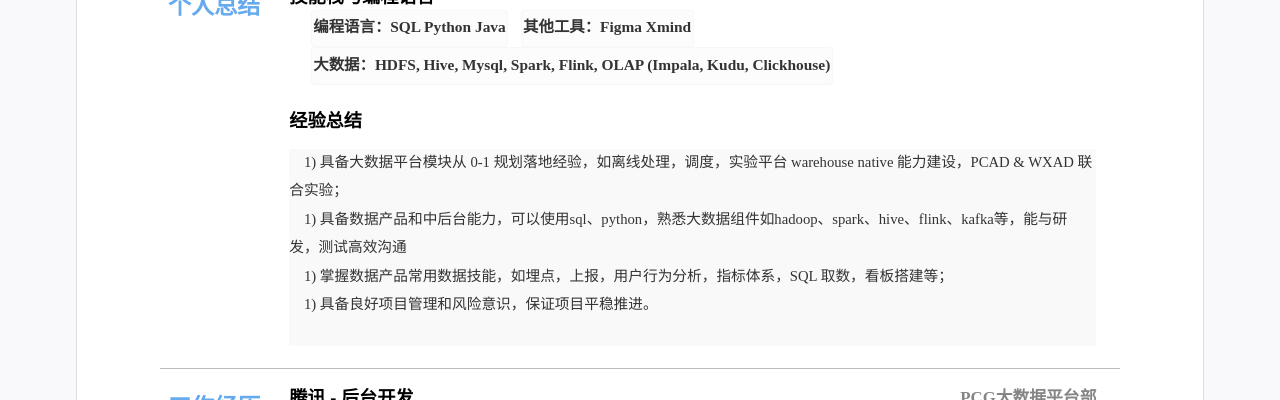
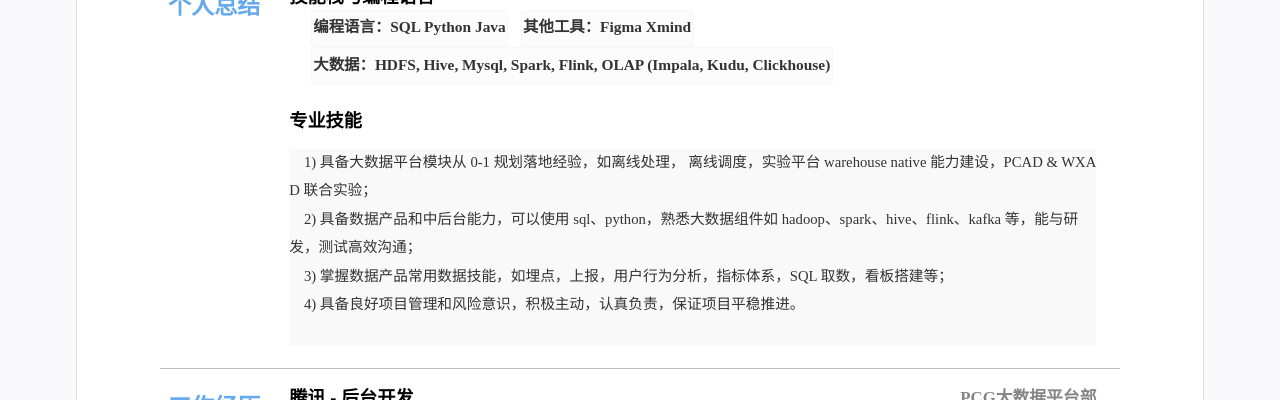
Before and after one commit to kuailexiaoshenxian/cn-wx-cv, a Jekyll site: the page built from index.html, in a window 1280 px wide. Shown: the part 319-719 px from the top of the page. Built offline with Jekyll 4.4.1, drawn with Linux system fonts in a browser that asks for light colours.

Commit message:
Update resume.yml

```diff
--- a/_data/resume.yml
+++ b/_data/resume.yml
@@ -47,12 +47,12 @@ main: #简历主要内容，
     - <font face="等线">其他工具：Figma Xmind</font>
     # - 数据可视化：Power BI, Tableau
     - <font face="等线">大数据：HDFS, Hive, Mysql, Spark, Flink, OLAP (Impala, Kudu, Clickhouse)</font>
-  - title: <font face="华文细黑粗体">经验总结</font>
+  - title: <font face="华文细黑粗体">专业技能</font>
 
-    detail:  <font face="等线">1) 具备大数据平台模块从 0-1 规划落地经验，如离线处理，调度，实验平台 warehouse native 能力建设，PCAD & WXAD 联合实验；</font> <br>  &nbsp &nbsp
-             <font face="等线">1) 具备数据产品和中后台能力，可以使用sql、python，熟悉大数据组件如hadoop、spark、hive、flink、kafka等，能与研发，测试高效沟通</font> <br>  &nbsp &nbsp
-             <font face="等线">1) 掌握数据产品常用数据技能，如埋点，上报，用户行为分析，指标体系，SQL 取数，看板搭建等；</font> <br>  &nbsp &nbsp
-             <font face="等线">1) 具备良好项目管理和风险意识，保证项目平稳推进。</font> <br>  &nbsp &nbsp
+    detail:  <font face="等线">1) 具备大数据平台模块从 0-1 规划落地经验，如离线处理， 离线调度，实验平台 warehouse native 能力建设，PCAD & WXAD 联合实验；</font> <br>  &nbsp &nbsp
+             <font face="等线">2) 具备数据产品和中后台能力，可以使用 sql、python，熟悉大数据组件如 hadoop、spark、hive、flink、kafka 等，能与研发，测试高效沟通；</font> <br>  &nbsp &nbsp
+             <font face="等线">3) 掌握数据产品常用数据技能，如埋点，上报，用户行为分析，指标体系，SQL 取数，看板搭建等；</font> <br>  &nbsp &nbsp
+             <font face="等线">4) 具备良好项目管理和风险意识，积极主动，认真负责，保证项目平稳推进。</font> <br>  &nbsp &nbsp
              <br>
              #<font face="等线">1) 三年后台 & 数据工程经历，了解数据上报，ETL，数仓，数据可视化的全流程</font> <br>  &nbsp &nbsp
              #<font face="等线">2) 一年产品经验，了解 AB test，之前负责 TAB FOR AMS 模块，现独立负责基于 Data Warehouse Native（eg,BigQuery，DataBricks）的实验平台出海 </font>
```
